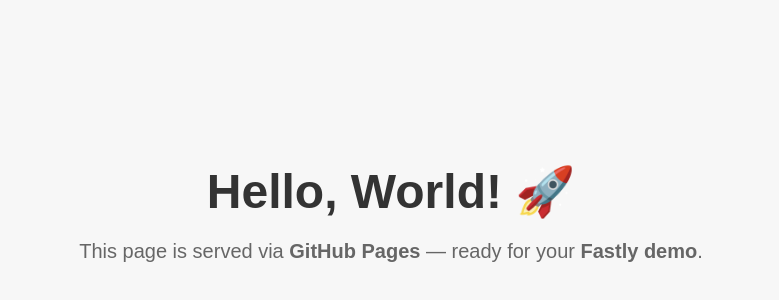
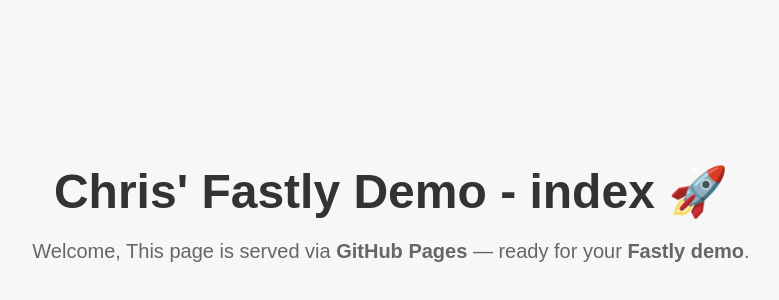
Before and after one commit to clnelson001/fastly, a plain HTML site: page index.html in a window 1280 px wide. Shown: the part 68-368 px from the top of the page, without its empty margins (249-1028 px from the left). Drawn offline with Linux system fonts and the light colour scheme.

Commit message:
2nd commit

```diff
--- a/index.html
+++ b/index.html
@@ -23,7 +23,7 @@
   </style>
 </head>
 <body>
-  <h1>Hello, World! 🚀</h1>
-  <p>This page is served via <strong>GitHub Pages</strong> — ready for your <strong>Fastly demo</strong>.</p>
+  <h1>Chris' Fastly Demo - index 🚀</h1>
+  <p>Welcome, This page is served via <strong>GitHub Pages</strong> — ready for your <strong>Fastly demo</strong>.</p>
 </body>
 </html>
```
